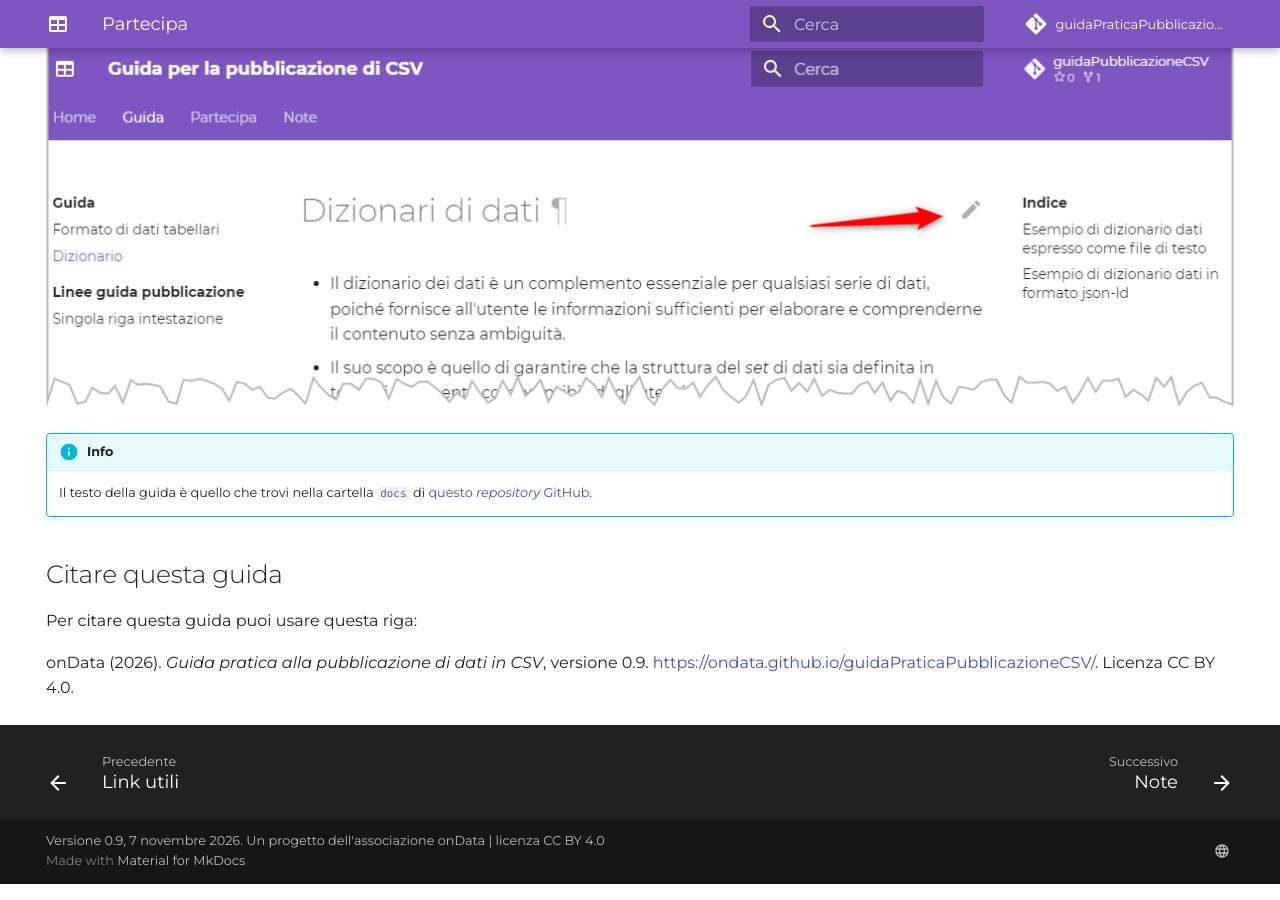
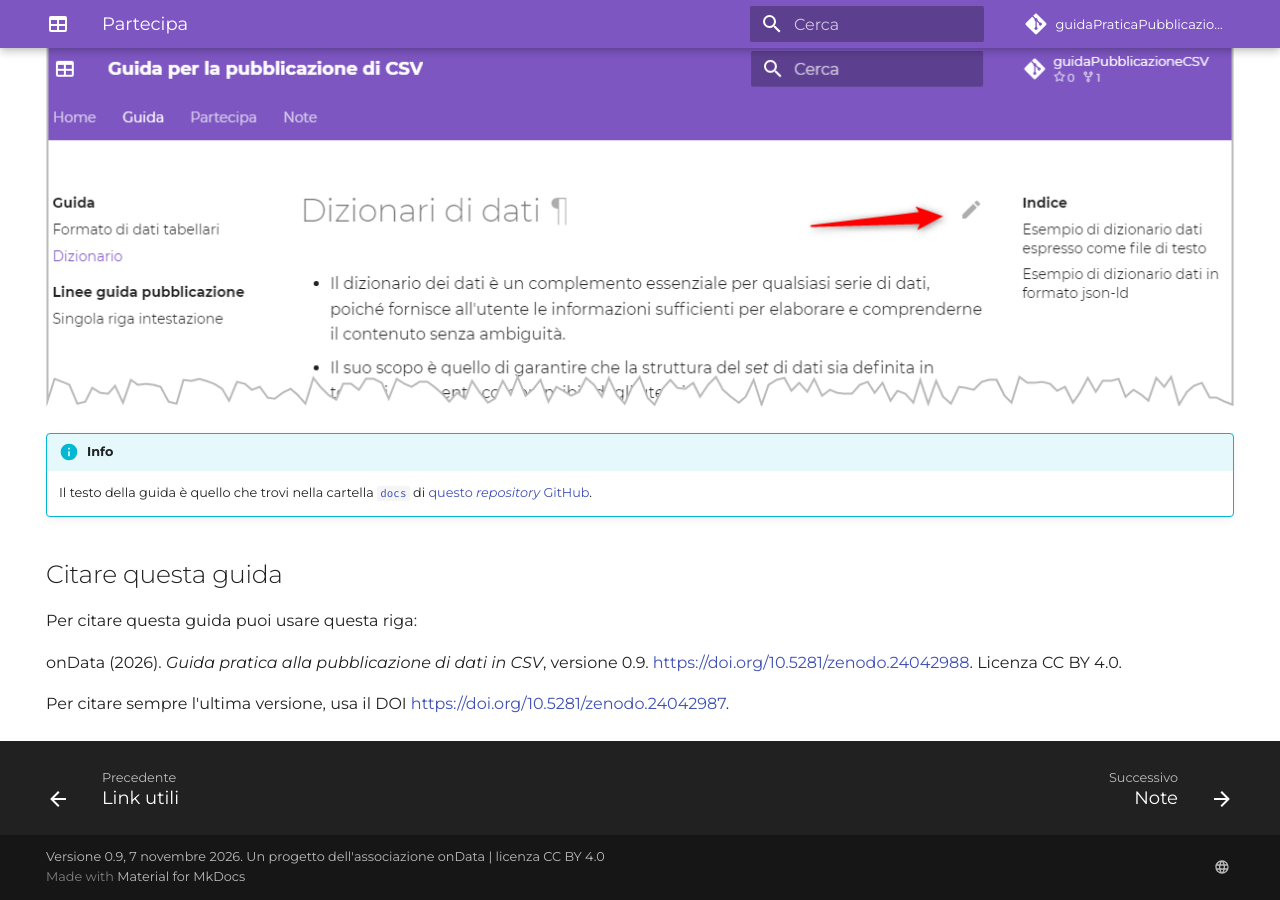
Before and after one commit to ondata/guidaPraticaPubblicazioneCSV, an MkDocs documentation site: the page built from docs/partecipa.md, in a window 1280 px wide and 900 px high, scrolled down 846 px. Built offline with MkDocs 1.6.1 and Material for MkDocs 9.7.7, drawn with Linux system fonts in a browser that asks for light colours; comment, search, counter and statistics services are not loaded.

Commit message:
docs: DOI della v0.9 in citazione, README e CITATION
Co-Authored-By: Claude Opus 5.5 <noreply@anthropic.com>
Claude-Session: https://claude.ai/code/session_01RCCNPKrWt4tp2kKJYeM5Rt

```diff
--- a/docs/partecipa.md
+++ b/docs/partecipa.md
@@ -35,4 +35,6 @@ Da **autore** 🔧 puoi:
 
 Per citare questa guida puoi usare questa riga:
 
-onData (2026). *Guida pratica alla pubblicazione di dati in CSV*, versione 0.9. <https://ondata.github.io/guidaPraticaPubblicazioneCSV/>. Licenza CC BY 4.0.
+onData (2026). *Guida pratica alla pubblicazione di dati in CSV*, versione 0.9. <https://doi.org/10.5281/zenodo.24042988>. Licenza CC BY 4.0.
+
+Per citare sempre l'ultima versione, usa il DOI <https://doi.org/10.5281/zenodo.24042987>.
```
Also changed, not shown: LOG.md (+2 -0 lines), README.md (+2 -0 lines), 1 other file.
